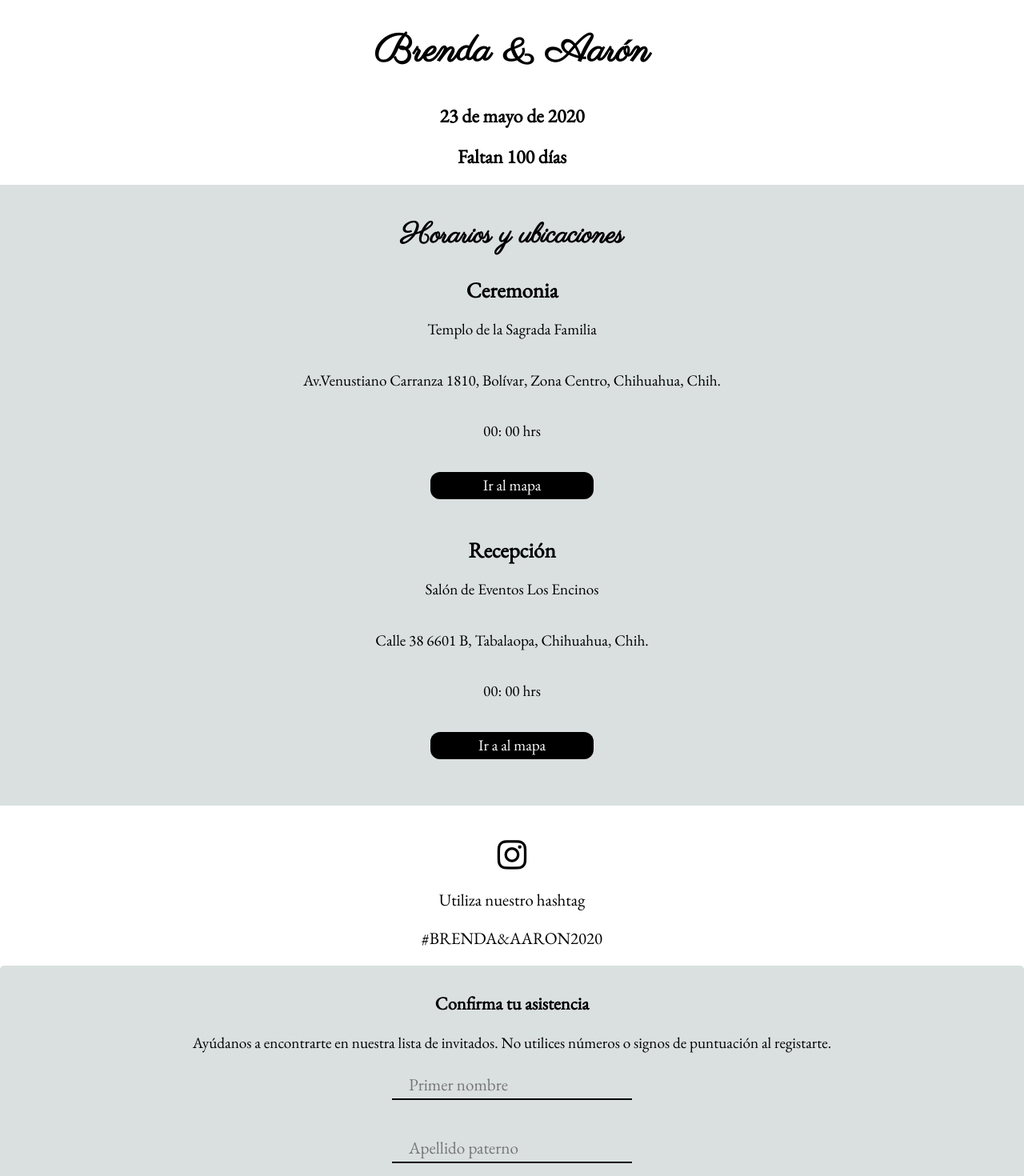
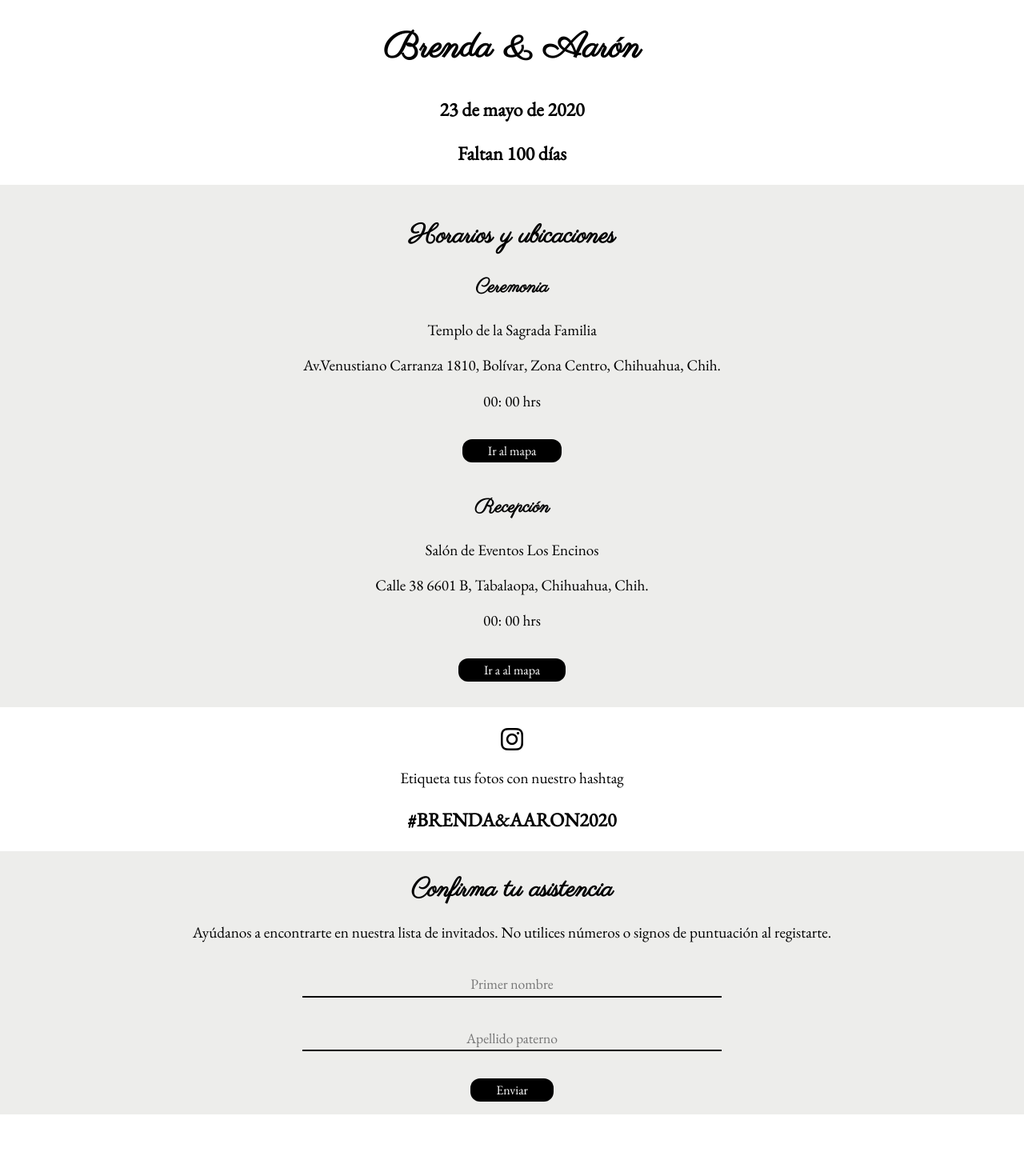
Before and after one commit to nayelyrodarte/Wedding-Rsvp, a React (Create React App) app: page / in a window 1280 px wide. Shown: the top 1470 px of the page at 80% size. After the commit the page ends 1393 px from the top, so only its background shows below. Built offline with nearby package versions, Linux system fonts and the light colour scheme.

Commit message:
created globalstyles and replaced prior styling

```diff
--- a/src/App.css
+++ b/src/App.css
@@ -1,9 +1,2 @@
-@import url('https://fonts.googleapis.com/css?family=Parisienne&display=swap');
 @import url('https://fonts.googleapis.com/css?family=Parisienne&display=swap');
 @import url('https://fonts.googleapis.com/css?family=EB+Garamond&display=swap');
-
-
-body {
-    font-family: 'EB Garamond';
-    margin: 0;
-}
--- a/src/App.js
+++ b/src/App.js
@@ -3,23 +3,19 @@ import Main from './Main';
 import Form from './Form';
 import './App.css';
 import Insta from './Insta';
-import styled from 'styled-components';
 import Itinerary from './Itinerary';
-
-const Wrapper = styled.div`
-  text-align: center;
-`;
+import Styles from './Styles';
 
 class App extends React.Component {
   render() {
     return (
-      <Wrapper>
+      <div>
+        <Styles />
         <Main />
-
         <Itinerary />
         <Insta />
         <Form />
-      </Wrapper>
+      </div>
     );
   }
 }
--- a/src/Form.js
+++ b/src/Form.js
@@ -1,43 +1,16 @@
 import React from 'react';
 import styled from 'styled-components';
 
-const Button = styled.button`
-  font-size: inherit;
-  color: white;
-  background: black;
-  font-family: inherit;
-  margin: 1em;
-  padding: 0.25em 2em;
-  border: none;
-  border-radius: 12px;
-  outline: none;
-  width: 50%;
-  justify-self: center;
-
-  @media (max-width: 2560px) {
-    width: 20%;
-  }
-`;
-
-const RSVP = styled.form`
+const RSVP = styled.div`
   display: flex;
   flex-direction: column;
   align-items: center;
-  background: #dae0e0;
-  padding: 0.5em 0.2em;
-  border-radius: 5px;
-  font-size: 1.2em;
-`;
+  background-color: #ededeb;
 
-const Input = styled.input`
-  font-size: 1.1em;
-  font-family: inherit;
-  border: none;
-  border-bottom: 2px solid black;
-  background-color: transparent;
-  padding: 0.2em 1em;
-  margin: 1em;
-  outline: none;
+  input {
+    width: 30%;
+    text-align: center;
+  }
 `;
 
 class Form extends React.Component {
@@ -63,18 +36,20 @@ class Form extends React.Component {
   render() {
     return (
       <RSVP>
-        <h3>Confirma tu asistencia</h3>
-        {'Ayúdanos a encontrarte en nuestra lista de invitados.'}
-        {' No utilices números o signos de puntuación al registarte.'}
+        <h2 style={{ marginBottom: '0' }}>Confirma tu asistencia</h2>
+        <p>
+          Ayúdanos a encontrarte en nuestra lista de invitados. No utilices
+          números o signos de puntuación al registarte.
+        </p>
 
-        <Input
+        <input
           type='text'
           name='name'
           placeholder='Primer nombre'
           value={this.state.name}
           onChange={this.changeHandler}
         />
-        <Input
+        <input
           type='text'
           name='lastName'
           placeholder='Apellido paterno'
@@ -82,7 +57,7 @@ class Form extends React.Component {
           onChange={this.changeHandler}
         />
 
-        <Button onClick={this.onSubmit}>Enviar</Button>
+        <button onClick={this.onSubmit}>Enviar</button>
       </RSVP>
     );
   }
--- a/src/Insta.js
+++ b/src/Insta.js
@@ -1,19 +1,11 @@
 import React from 'react';
-import styled from 'styled-components';
-
-const Content = styled.div`
-  font-size: 1.3em;
-  margin-top: 2em;
-`;
 
 function Insta() {
   return (
-    <div>
-      <Content>
-        <i className='fa fa-instagram fa-2x' aria-hidden='true'></i>
-        <p>Utiliza nuestro hashtag</p>
-        <p>#BRENDA&AARON2020</p>
-      </Content>
+    <div style={{ margin: '1.5em' }}>
+      <i className='fa fa-instagram fa-2x' aria-hidden='true'></i>
+      <p>Etiqueta tus fotos con nuestro hashtag</p>
+      <p style={{ fontSize: '1.5em', fontWeight: 'bold' }}>#BRENDA&AARON2020</p>
     </div>
   );
 }
--- a/src/Itinerary.js
+++ b/src/Itinerary.js
@@ -1,85 +1,28 @@
 import React, { Component } from 'react';
-import styled from 'styled-components';
-
-const Title = styled.h3`
-  font-size: 1.8em;
-  font-family: Parisienne;
-  margin-top: 1em;
-  margin-bottom: 0;
-`;
-
-const Subtitle = styled.h4`
-  font-size: 1.4em;
-  margin-top: 1em;
-  margin-bottom: 0em;
-`;
-
-const Subcontent = styled.p`
-  @media (max-width: 2560px) {
-    flex-direction: row;
-  }
-`;
-
-const Button = styled.a`
-  font-size: 1em;
-  color: white;
-  background: black;
-  font-family: inherit;
-  margin: 1em;
-  padding: 0.25em 2em;
-  border: none;
-  border-radius: 12px;
-  outline: none;
-  text-decoration: none;
-
-  &:visited {
-    color: none;
-  }
-
-  &:active {
-    color: none;
-  }
-
-  @media (max-width: 2560px) {
-    width: 10%;
-    align-self: center;
-  }
-`;
-
-const Content = styled.div`
-  display: flex;
-  flex-direction: column;
-  font-size: 1.2em;
-  justify-content: center;
-  background: #dae0e0;
-  padding-bottom: 2em;
-  padding-top: 0.3em;
-`;
 
 class Itinerary extends Component {
   render() {
     return (
       <div>
-        <Content>
-          <Title> Horarios y ubicaciones </Title>
-          <Subtitle> Ceremonia </Subtitle>
-          <p> Templo de la Sagrada Familia </p>{' '}
+        <div style={{ backgroundColor: '#EDEDEB', padding: '1em' }}>
+          <h2> Horarios y ubicaciones </h2>
+          <h3> Ceremonia </h3>
+          <p> Templo de la Sagrada Familia </p>
           <p>
-            Av.Venustiano Carranza 1810, Bolívar, Zona Centro, Chihuahua, Chih.{' '}
-          </p>{' '}
-          <p> 00: 00 hrs </p>{' '}
-          <Button href='https://goo.gl/maps/gyEpWxBD3KmfQzZs5'>
-            {' '}
-            Ir al mapa{' '}
-          </Button>{' '}
-          {''} <Subtitle> Recepción </Subtitle>{' '}
-          <p> Salón de Eventos Los Encinos </p>{' '}
-          <p> Calle 38 6601 B, Tabalaopa, Chihuahua, Chih. </p>{' '}
-          <p> 00: 00 hrs </p>{' '}
-          <Button href='https://goo.gl/maps/U7Zzdo4LRmcELCay8'>
-            Ir a al mapa{' '}
-          </Button>{' '}
-        </Content>{' '}
+            Av.Venustiano Carranza 1810, Bolívar, Zona Centro, Chihuahua, Chih.
+          </p>
+          <p> 00: 00 hrs </p>
+          <button href='https://goo.gl/maps/gyEpWxBD3KmfQzZs5'>
+            Ir al mapa
+          </button>
+          <h3> Recepción </h3>
+          <p> Salón de Eventos Los Encinos </p>
+          <p> Calle 38 6601 B, Tabalaopa, Chihuahua, Chih. </p>
+          <p> 00: 00 hrs </p>
+          <button href='https://goo.gl/maps/U7Zzdo4LRmcELCay8'>
+            Ir a al mapa
+          </button>
+        </div>
       </div>
     );
   }
--- a/src/Main.js
+++ b/src/Main.js
@@ -1,27 +1,21 @@
 import React from 'react';
+import Counter from './Counter';
 import styled from 'styled-components';
-import Counter from './Counter';
 
-const Header = styled.h1`
-  font-family: 'Parisienne';
-  font-size: 3em;
-  font-weight: regular;
-`;
-
-const Content = styled.h2`
+const SubCounter = styled.h3`
+  font-family: 'EB Garamond';
   font-size: 1.5em;
-  font-weight: light;
 `;
 
 class Main extends React.Component {
   render() {
     return (
       <div>
-        <Header> Brenda & Aarón </Header>
-        <Content> 23 de mayo de 2020 </Content>
-        <Content>
+        <h1> Brenda & Aarón </h1>
+        <SubCounter>23 de mayo de 2020</SubCounter>
+        <SubCounter>
           Faltan <Counter /> días
-        </Content>
+        </SubCounter>
       </div>
     );
   }
--- /dev/null
+++ b/src/Styles.js
@@ -0,0 +1,59 @@
+import {
+    createGlobalStyle
+} from 'styled-components';
+
+const Styles = createGlobalStyle `
+body {
+  font-family: 'EB Garamond';
+  margin: 0;
+
+  h1, h2, h3 {
+    font-family: 'Parisienne';
+  }
+
+  h1 {
+      font-size: 2.8em;
+  }
+
+  h2 {
+      font-size: 2em;
+  }
+
+  h3 {
+      font-size: 1.5em;
+  }
+
+  p {
+      font-size: 1.2em;
+  }
+
+  text-align: center;
+  }
+
+button {
+  font-size: inherit;
+  color: white;
+  background: black;
+  font-family: inherit;
+  margin: 1em;
+  padding: 0.25em 2em;
+  border: none;
+  border-radius: 12px;
+  outline: none;
+  width: auto;
+}
+
+input {
+  font-size: 1.1em;
+  font-family: inherit;
+  border: none;
+  border-bottom: 2px solid black;
+  background-color: transparent;
+  padding: 0.2em 4em;
+  margin: 1em;
+  outline: none;
+}
+}
+`;
+
+export default Styles;
```
Also changed, not shown: src/Gifts.js (added, +8 -0 lines).
